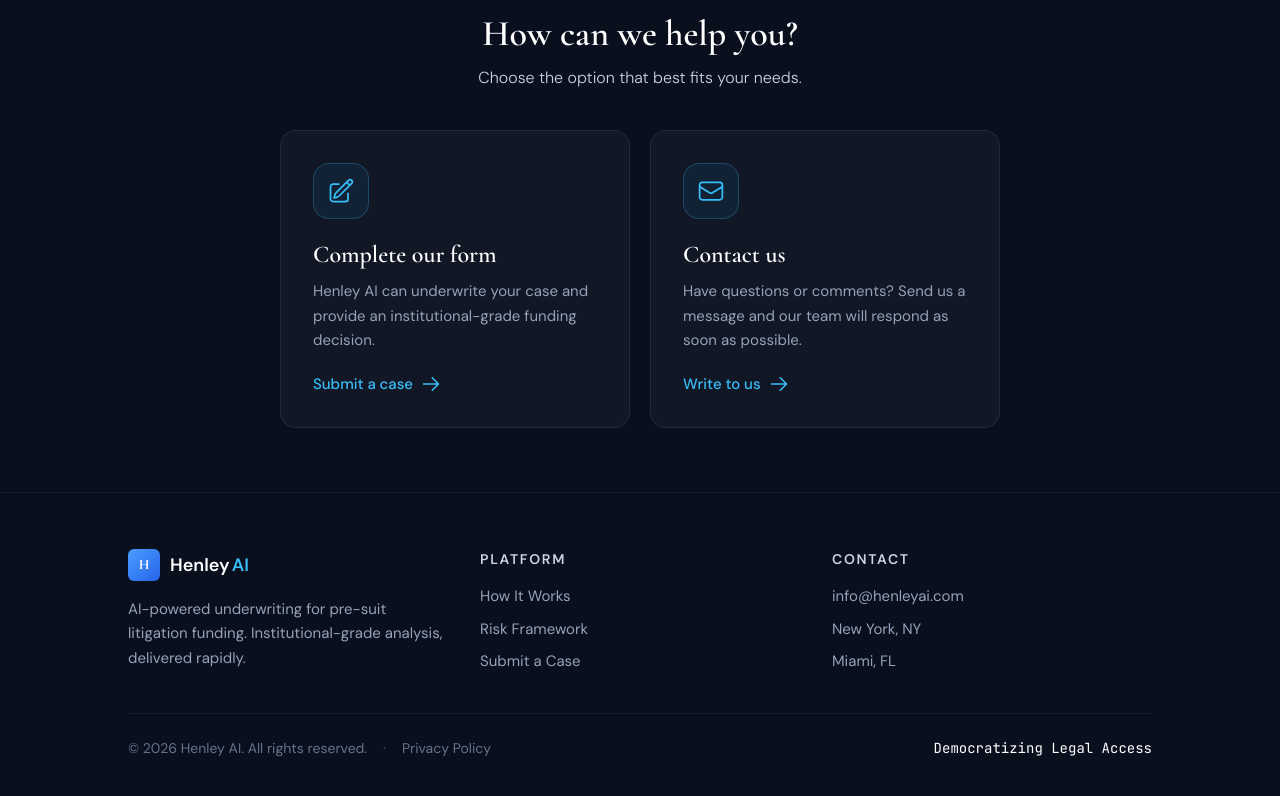
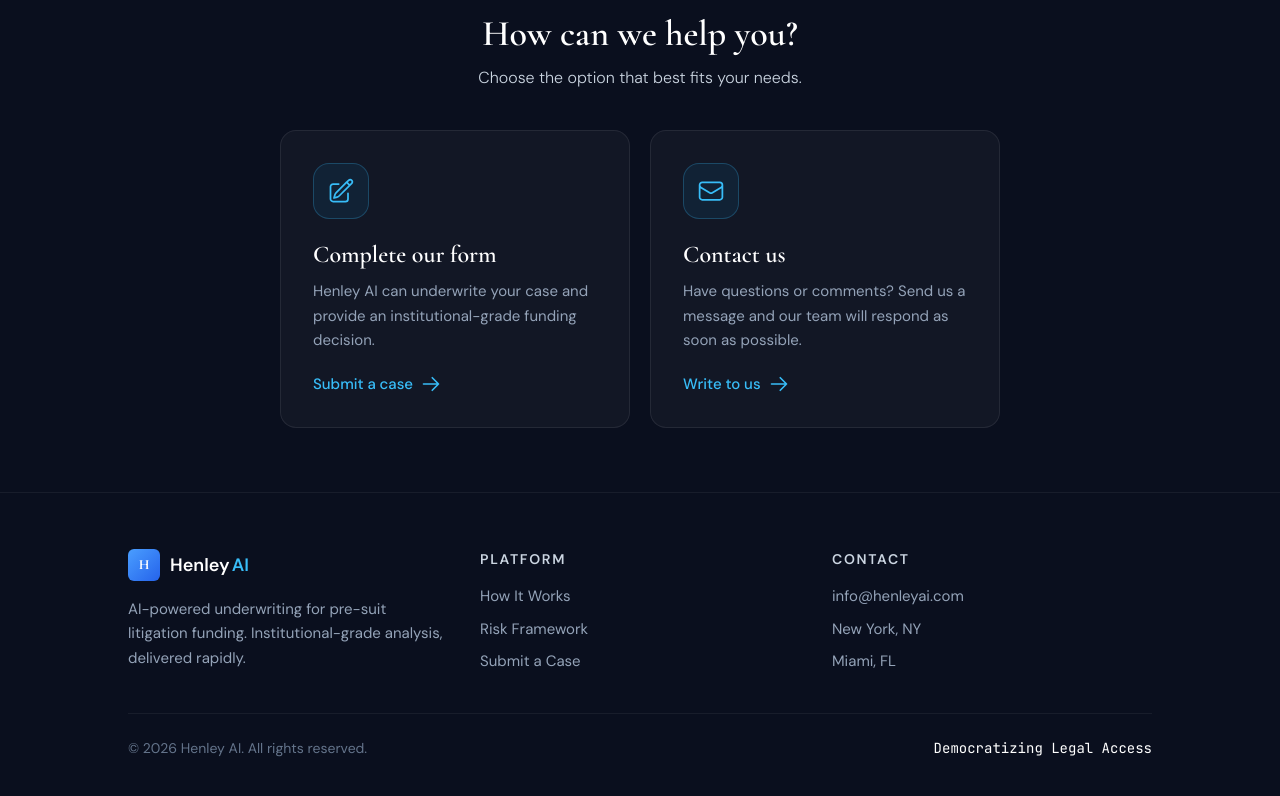
Before and after one commit to camwertheimer-blip/henley-ai, a Next.js app: page / in a window 1280 px wide. Shown: the part 1842-2638 px from the top of the page. Built offline with nearby package versions, Linux system fonts and the light colour scheme.

Commit message:
Link Privacy Policy from Step 6 TOS checkbox

```diff
--- a/src/app/page.tsx
+++ b/src/app/page.tsx
@@ -767,7 +767,16 @@
                     className="mt-0.5 w-5 h-5 rounded border-2 border-white/[0.15] bg-white/[0.04] cursor-pointer accent-sky-500 disabled:opacity-30 shrink-0"
                   />
                   <span className="text-[14px] text-slate-300 leading-relaxed group-hover:text-slate-200 transition-colors">
-                    I have read and agree to the Terms & Conditions above. I acknowledge that by submitting, I am entering into a legally binding agreement with Henley Lord Holdings.
+                  I have read and agree to the Terms & Conditions above and the{" "}
+                  <a
+                    href="/privacy"
+                    target="_blank"
+                    rel="noopener noreferrer"
+                    className="text-blue-400 underline hover:text-blue-300"
+                  >
+                    Privacy Policy
+                  </a>
+                  . I acknowledge that by submitting, I am entering into a legally binding agreement with Henley Lord Holdings.
                   </span>
                 </label>
               </Field>
@@ -1229,11 +1238,7 @@
               </div>
             </div>
             <div className="pt-6 border-t border-white/[0.06] flex flex-col sm:flex-row items-center justify-between gap-3">
-              <div className="flex items-center gap-4 text-sm text-slate-500">
-                <span>&copy; {new Date().getFullYear()} Henley AI. All rights reserved.</span>
-                <span className="text-slate-600">·</span>
-                <a href="/privacy" className="hover:text-white transition-colors">Privacy Policy</a>
-              </div>
+              <p className="text-sm text-slate-500">&copy; {new Date().getFullYear()} Henley AI. All rights reserved.</p>
               <p className="text-sm text-white font-mono">Democratizing Legal Access</p>
             </div>
           </div>
```
